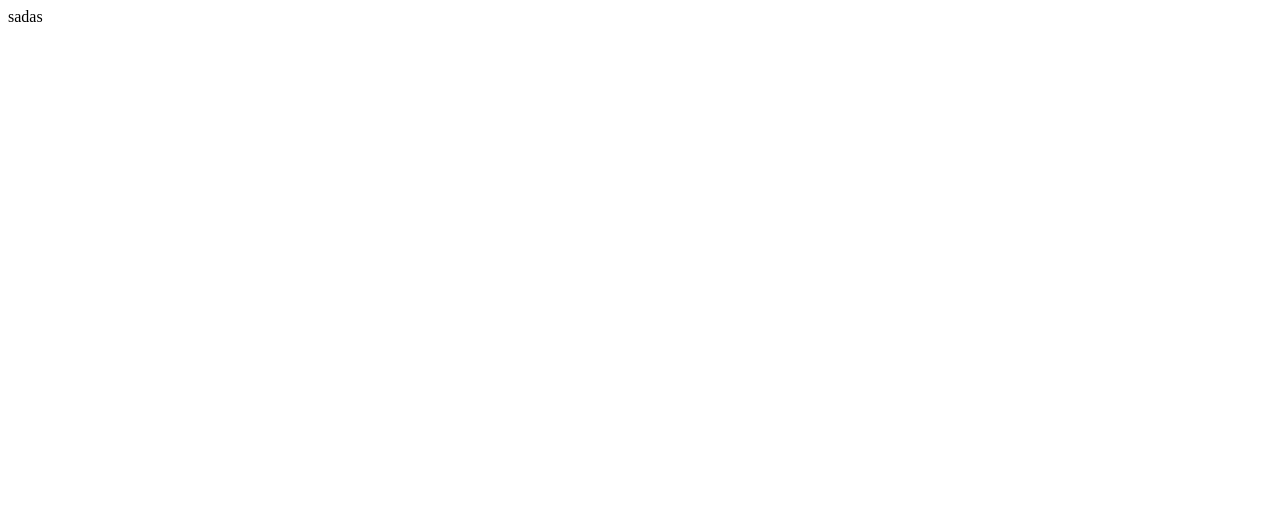
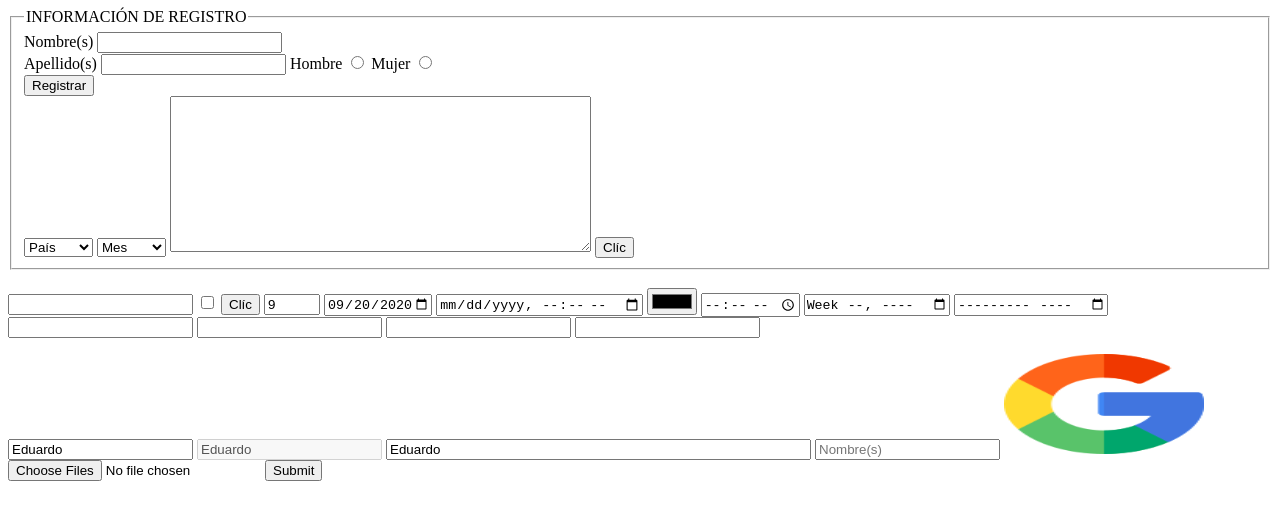
Before and after one commit to EduardoMiguelViSa/Complete_Web_Development_in_1_Bundle, a plain HTML site: page index.html in a window 1280 px wide. Drawn offline with Linux system fonts and the light colour scheme.

Commit message:
Add types y atributos de un form

```diff
--- a/index.html
+++ b/index.html
@@ -10,8 +10,69 @@
     </head>
 
     <body>
-        <!-- Uso de la etiqueta <form> = FORMULARIO  -->
-        sadas
+        <!-- Uso de la etiqueta <form> = FORMULARIO -->
+        <form action="a.html" method="POST"> <!-- GET Y POST -->
+            <fieldset>
+                <legend> INFORMACIÓN DE REGISTRO </legend>
+                <label> Nombre(s) </label>
+                <input type="text"> <!-- Diferentes type. -->
+                <br>
+                <label> Apellido(s) </label>
+                <input type="text">
+                <label> Hombre </label>
+                <input type="radio" name="genero" value="hombre">
+                <label> Mujer </label>
+                <input type="radio" name="genero" value="mujer">
+                <br>
+                <input type="submit" value="Registrar">
+                <br>
+                <select name="pais">
+                    <option selected value=""> País </option>
+                    <option value="mexico"> México </option>
+                    <option value="canada"> Canadá </option>
+                    <option value="espana"> España </option>
+                </select>
+                <select>
+                    <option selected value=""> Mes </option>
+                    <option value="enero"> Enero </option>
+                    <option value="febrero"> Febrero </option>
+                    <option value="marzo"> Marzo </option>
+                </select>
+                <textarea rows="10" cols="50"></textarea>
+                <button type="submit"> Clíc </button>
+            </fieldset>
+        </form>
+
+        <br>
+
+        <!-- Diferencias entre los input types de un formulario -->
+        <input type="password">
+        <input type="checkbox">
+        <input type="button" value="Clíc">
+        <input type="number" min="0" max="10" name="number" value="9" step="2">
+        <input type="date" min="2018-01-01" max="2021-12-31" name="date" value="2020-09-20">
+        <input type="datetime-local" name="date">
+        <input type="color" name="color">
+        <input type="time" name="time">
+        <input type="week" name="week">
+        <input type="month" name="month">
+        <input type="tel" name="tel">
+        <input type="search" name="search">
+        <input type="url" name="url">
+        <input type="email" name="email">
+
+        <p></p>
+
+        <!-- Propiedades del formulario -->
+<form method="POST" accept-charset="UTF-8" enctype="application/x-www-form-urlencoded"> <!-- novalidate, enctype="text/plain, multipart/form-data, application/x-www-form-urlencoded" -->
+    <input type="text" name="text" value="Eduardo" readonly>
+    <input type="text" name="text" value="Eduardo" disabled>
+    <input type="text" name="text" value="Eduardo" size="50" maxlength="5">
+    <input type="text" name="text" placeholder="Nombre(s)" autocomplete="" required pattern="[A-Za-z]{5}">
+    <input type="image" src="logo.png"" name="text" width="200" height="100"> <!-- image/... -->
+    <input type="file" name="file" multiple accept="image/*"> <!-- .html -->
+    <input type="submit">
+</form>
     </body>
 
 </html>
```
